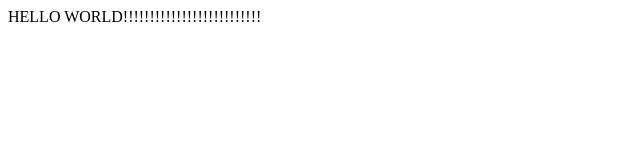
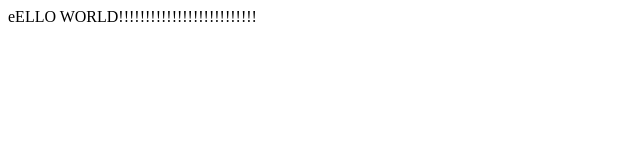
Before and after one commit to polymerbakelite-87/polymer.bond, a plain HTML site: page index.html in a window 1280 px wide. Shown: the full height of the page, 0-640 px from the left. Drawn offline with Linux system fonts and the light colour scheme.

Commit message:
Update index.html

```diff
--- a/index.html
+++ b/index.html
@@ -1 +1 @@
-<p> HELLO WORLD!!!!!!!!!!!!!!!!!!!!!!!!!!</p>
+<head> eELLO WORLD!!!!!!!!!!!!!!!!!!!!!!!!!!</head >
```
